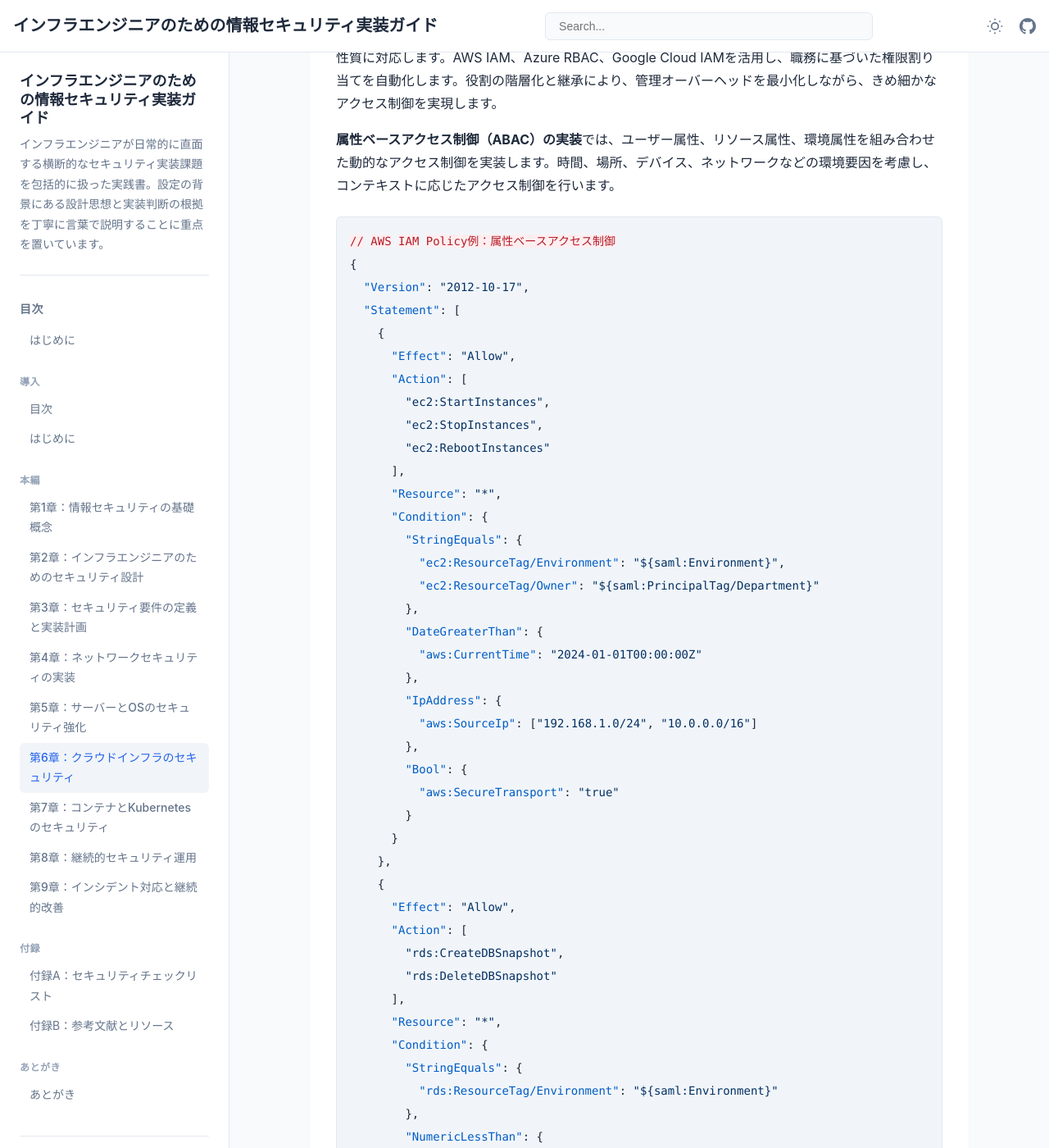
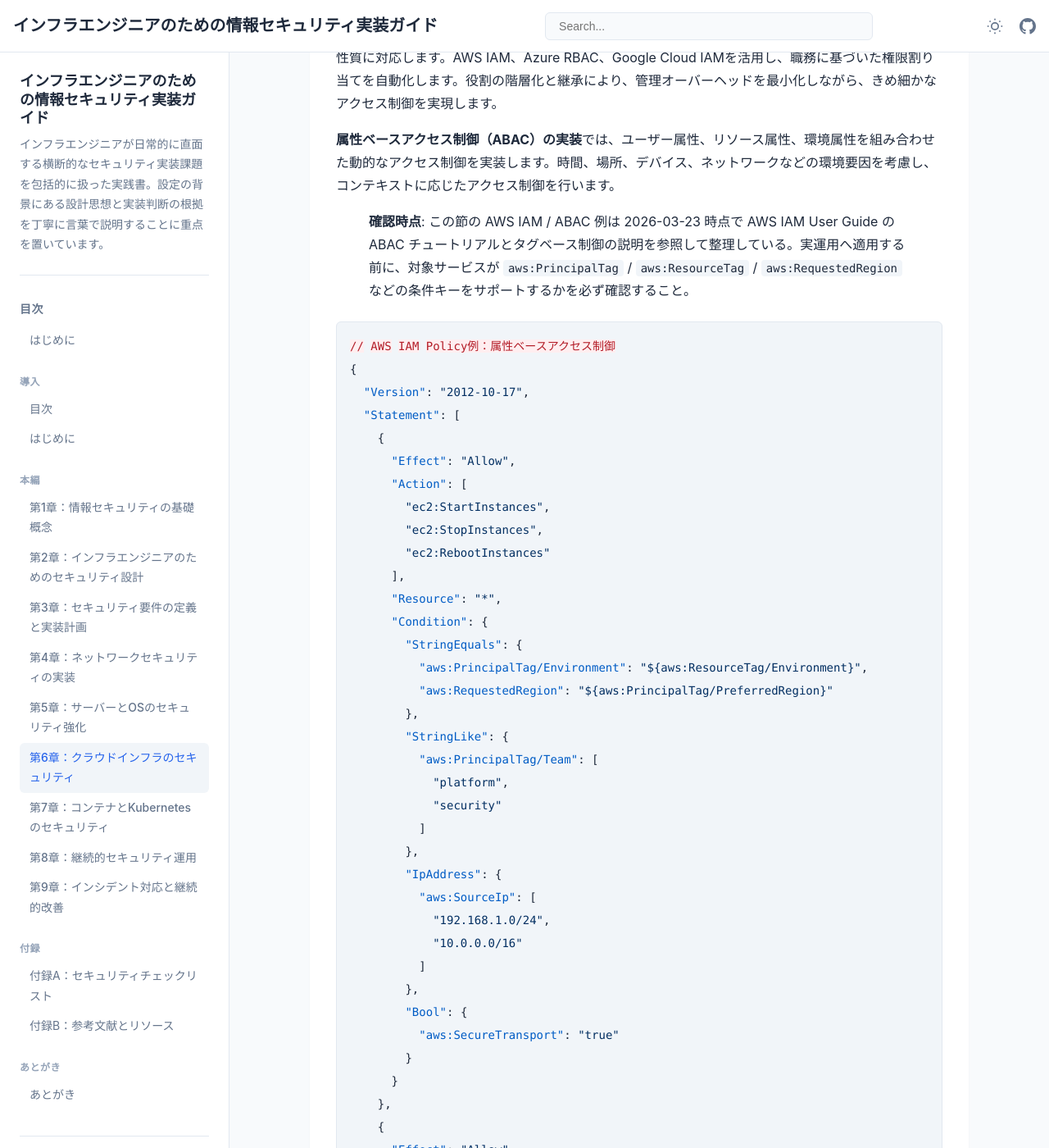
Before and after one commit to itdojp/it-infra-security-guide-book, a Jekyll site: the page built from docs/chapter-chapter06/index.md, in a window 1280 px wide and 1400 px high, scrolled down 4560 px. Shown: the whole window at 82% size. Built offline with Jekyll 4.4.1, drawn with Linux system fonts in a browser that asks for light colours; some of the changed text lies outside the part shown.

Commit message:
Fix #127: refresh IAM ABAC guidance

````diff
--- a/docs/chapter-chapter06/index.md
+++ b/docs/chapter-chapter06/index.md
@@ -134,6 +134,8 @@
 
 **属性ベースアクセス制御（ABAC）の実装**では、ユーザー属性、リソース属性、環境属性を組み合わせた動的なアクセス制御を実装します。時間、場所、デバイス、ネットワークなどの環境要因を考慮し、コンテキストに応じたアクセス制御を行います。
 
+> **確認時点**: この節の AWS IAM / ABAC 例は 2026-03-23 時点で AWS IAM User Guide の ABAC チュートリアルとタグベース制御の説明を参照して整理している。実運用へ適用する前に、対象サービスが `aws:PrincipalTag` / `aws:ResourceTag` / `aws:RequestedRegion` などの条件キーをサポートするかを必ず確認すること。
+
 ```json
 // AWS IAM Policy例：属性ベースアクセス制御
 {
@@ -149,14 +151,20 @@
       "Resource": "*",
       "Condition": {
         "StringEquals": {
-          "ec2:ResourceTag/Environment": "${saml:Environment}",
-          "ec2:ResourceTag/Owner": "${saml:PrincipalTag/Department}"
+          "aws:PrincipalTag/Environment": "${aws:ResourceTag/Environment}",
+          "aws:RequestedRegion": "${aws:PrincipalTag/PreferredRegion}"
         },
-        "DateGreaterThan": {
-          "aws:CurrentTime": "2024-01-01T00:00:00Z"
+        "StringLike": {
+          "aws:PrincipalTag/Team": [
+            "platform",
+            "security"
+          ]
         },
         "IpAddress": {
-          "aws:SourceIp": ["192.168.1.0/24", "10.0.0.0/16"]
+          "aws:SourceIp": [
+            "192.168.1.0/24",
+            "10.0.0.0/16"
+          ]
         },
         "Bool": {
           "aws:SecureTransport": "true"
@@ -172,16 +180,16 @@
       "Resource": "*",
       "Condition": {
         "StringEquals": {
-          "rds:ResourceTag/Environment": "${saml:Environment}"
-        },
-        "NumericLessThan": {
-          "aws:RequestedRegion": "${saml:PreferredRegion}"
+          "aws:PrincipalTag/Environment": "${aws:ResourceTag/Environment}",
+          "aws:PrincipalTag/DataClass": "internal"
         }
       }
     }
   ]
 }
 ```
+
+上の例では、固定日時や数値比較ではなく、**PrincipalTag と ResourceTag の一致**、**許可リージョンの一致**、**TLS の強制**という 3 点に絞っている。実務では、IdP から渡すセッションタグ、タグ付与ルール、評価対象サービスごとの条件キー対応状況を先に決めてからポリシー化するほうが運用しやすい。
 
 **Just-In-Time（JIT）アクセスの実装**では、必要な時にのみ特権を付与し、作業完了後は自動的に権限を剥奪するシステムを構築します。AWS Systems Manager Session Manager、Azure Privileged Identity Management、Google Cloud IAM Recommenderなどのサービスを活用し、一時的な権限昇格を安全に管理します。
 
````
Also changed, not shown: docs/chapter-introduction/index.md (+8 -0 lines), docs/index.md (+1 -1 lines).
